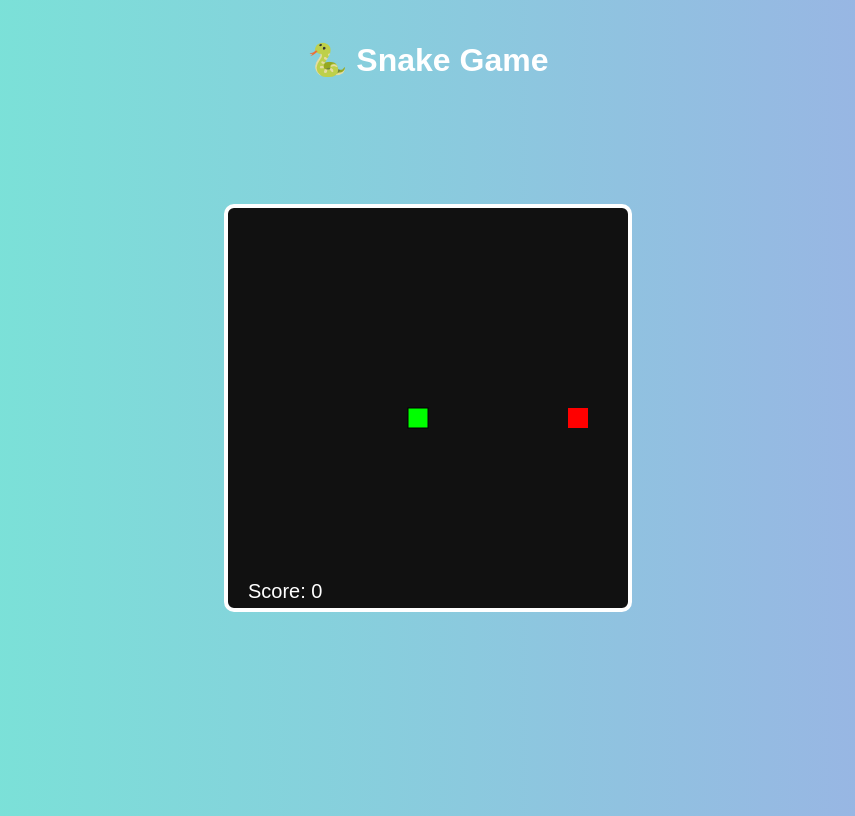
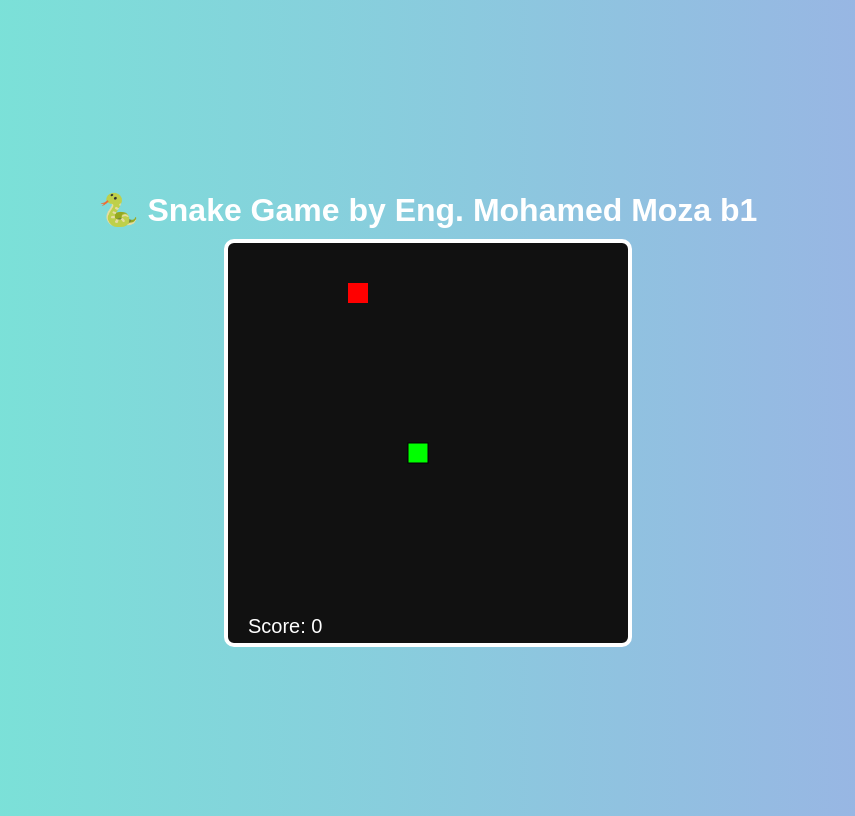
Before and after one commit to eslam8522/Calculator, a plain HTML site: page index.html in a window 1280 px wide. Shown: the whole page, without its empty margins (212-1067 px from the left). Drawn offline with Linux system fonts and the light colour scheme.

Commit message:
Update index.html

```diff
--- a/index.html
+++ b/index.html
@@ -6,6 +6,7 @@
   <style>
     body {
       display: flex;
+      flex-direction: column;
       justify-content: center;
       align-items: center;
       height: 100vh;
@@ -14,33 +15,55 @@
     }
     canvas {
       background: #111;
-      display: block;
       border: 4px solid #fff;
       border-radius: 10px;
     }
     h1 {
-      position: absolute;
-      top: 20px;
       color: white;
+      margin-bottom: 10px;
+    }
+    #restartBtn {
+      margin-top: 15px;
+      padding: 10px 20px;
+      font-size: 16px;
+      font-weight: bold;
+      border: none;
+      border-radius: 5px;
+      background: #ff4757;
+      color: white;
+      cursor: pointer;
+      display: none;
+    }
+    #restartBtn:hover {
+      background: #e84118;
     }
   </style>
 </head>
 <body>
-  <h1>🐍 Snake Game</h1>
+  <h1>🐍 Snake Game by Eng. Mohamed Moza b1</h1>
   <canvas id="gameCanvas" width="400" height="400"></canvas>
+  <button id="restartBtn">Restart</button>
 
   <script>
     const canvas = document.getElementById("gameCanvas");
     const ctx = canvas.getContext("2d");
+    const restartBtn = document.getElementById("restartBtn");
 
     const box = 20;
-    let snake = [{ x: 9 * box, y: 10 * box }];
-    let direction;
-    let food = {
-      x: Math.floor(Math.random() * 19) * box,
-      y: Math.floor(Math.random() * 19) * box
-    };
-    let score = 0;
+    let snake, direction, food, score, game;
+
+    function initGame() {
+      snake = [{ x: 9 * box, y: 10 * box }];
+      direction = null;
+      score = 0;
+      food = {
+        x: Math.floor(Math.random() * 19) * box,
+        y: Math.floor(Math.random() * 19) * box
+      };
+      restartBtn.style.display = "none";
+      clearInterval(game);
+      game = setInterval(draw, 100);
+    }
 
     document.addEventListener("keydown", setDirection);
 
@@ -98,6 +121,7 @@
       ) {
         clearInterval(game);
         alert("Game Over! Your score: " + score);
+        restartBtn.style.display = "block";
       }
 
       snake.unshift(newHead);
@@ -117,7 +141,9 @@
       return false;
     }
 
-    let game = setInterval(draw, 100);
+    restartBtn.addEventListener("click", initGame);
+
+    initGame(); // start first game
   </script>
 </body>
 </html>
```
